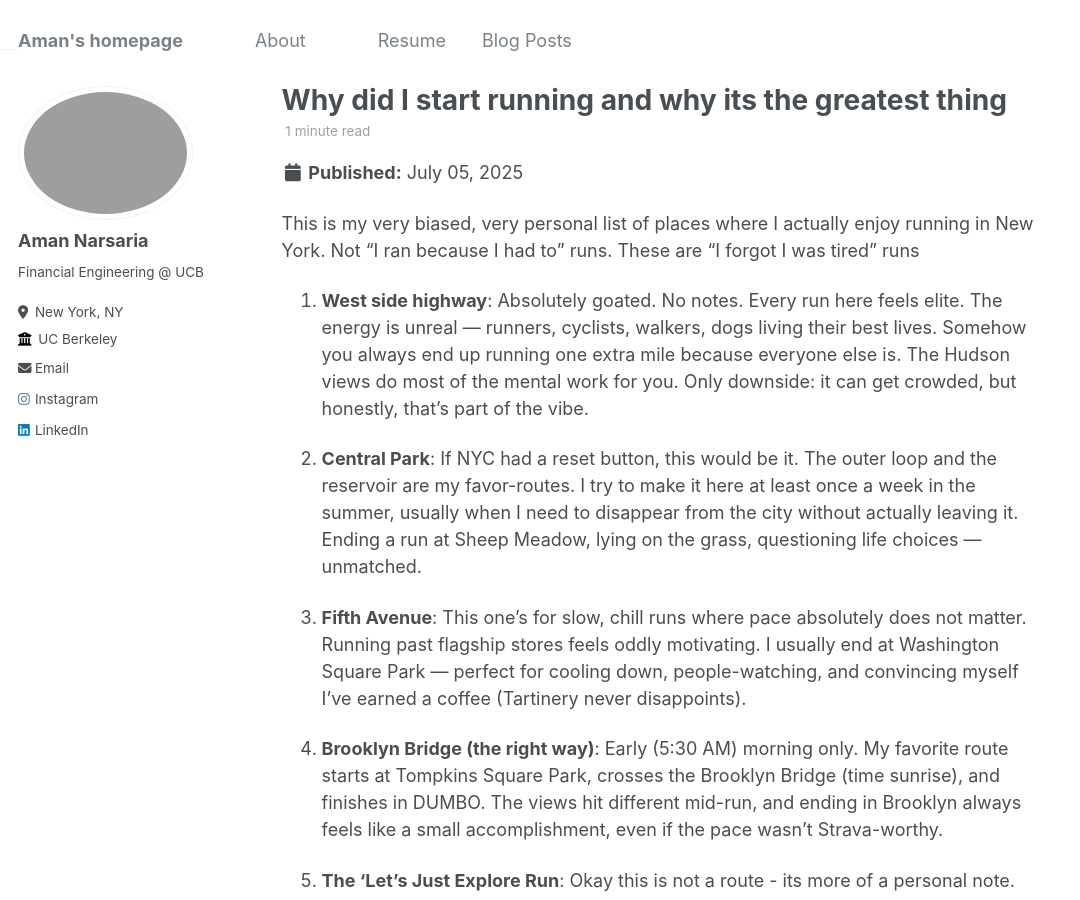
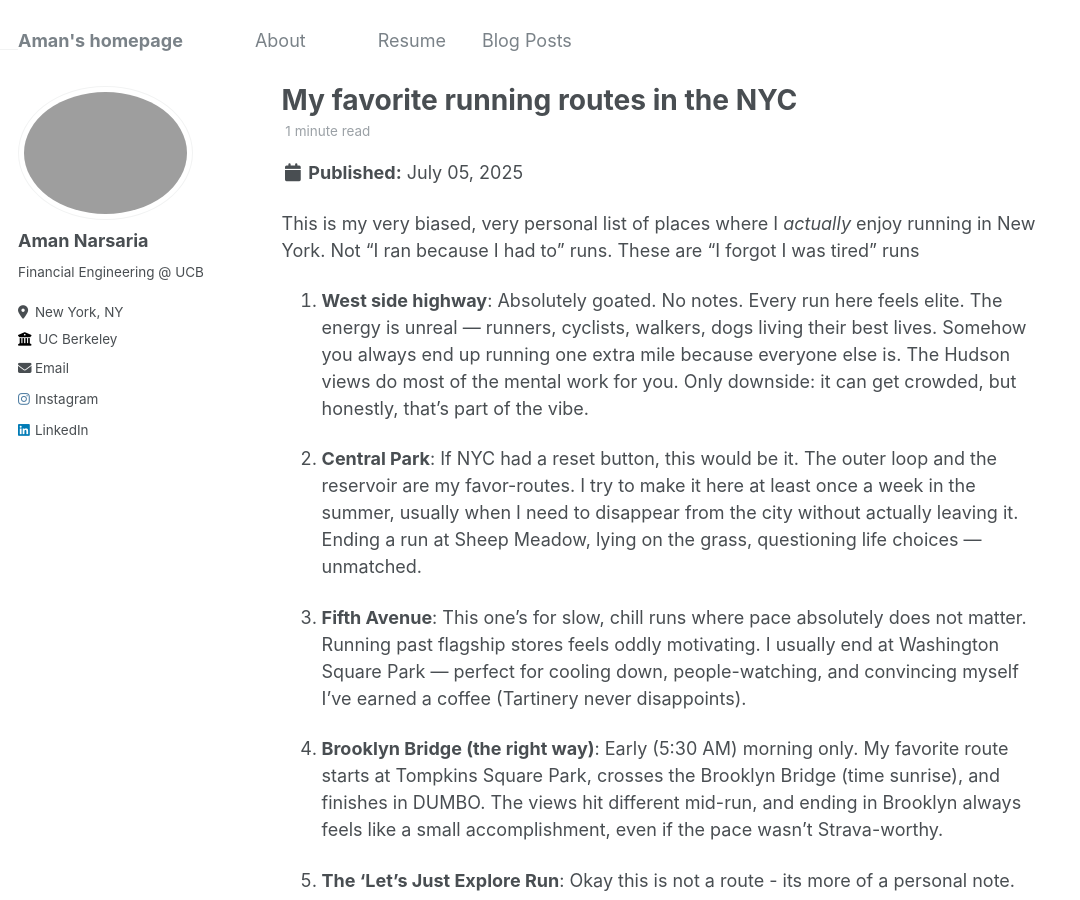
Before and after one commit to amannarsaria4/amannarsaria4.github.io, a Jekyll site: the page built from _posts/2025-07-05-run.md, in a window 1280 px wide and 900 px high. Shown: the whole window, without its empty margins (0-1080 px from the left). Built offline with Jekyll 4.4.1, drawn with Linux system fonts in a browser that asks for light colours.

```diff
--- a/_posts/2025-07-05-run.md
+++ b/_posts/2025-07-05-run.md
@@ -1,6 +1,6 @@
 ---
 layout: single
-title: 'Why did I start running and why its the greatest thing'
+title: 'My favorite running routes in the NYC'
 date: 2025-07-05
 header:
   teaser: "unsplash-gallery-image-2-th.jpg"
@@ -11,7 +11,7 @@ tags:
   - places
 ---
 
-This is my very biased, very personal list of places where I actually enjoy running in New York. Not “I ran because I had to” runs. These are “I forgot I was tired” runs
+This is my very biased, very personal list of places where I *actually* enjoy running in New York. Not “I ran because I had to” runs. These are “I forgot I was tired” runs
 
 1. **West side highway**:
 Absolutely goated. No notes. Every run here feels elite. The energy is unreal — runners, cyclists, walkers, dogs living their best lives. Somehow you always end up running one extra mile because everyone else is. The Hudson views do most of the mental work for you. Only downside: it can get crowded, but honestly, that’s part of the vibe.
```
